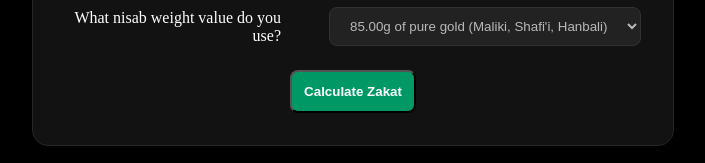
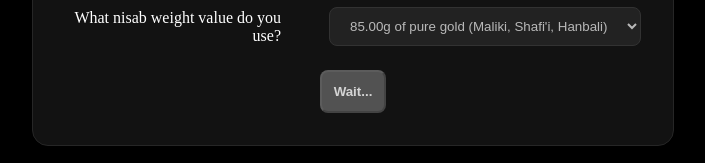
Before and after one commit to AimraneHD/zakat-calculator, a Next.js app: page / in a window 1280 px wide. Shown: the part 274-437 px from the top of the page, without its empty margins (287-992 px from the left). Built offline with nearby package versions, Linux system fonts and the light colour scheme; no server answers.

Commit message:
style: improve layout and button behavior in ZakatCalculator, enhance loading message

```diff
--- a/src/app/page.tsx
+++ b/src/app/page.tsx
@@ -2,7 +2,7 @@
 
 import { useEffect, useState } from "react";
 
-// apparently this abomination of a gibberish removes the spinners...
+// apparently this abomination of a gibberish removes the arrow spinners...
 const remove_arrow_spinners = "[&::-webkit-inner-spin-button]:appearance-none [&::-webkit-outer-spin-button]:appearance-none [-moz-appearance:textfield]";
 
 // premium stylizing by GEMINI
@@ -147,7 +147,7 @@
         )}
 
         <br/>
-        <div className="grid grid-cols-[auto_auto] gap-4 items-center justify-center text-right">
+        <div className="grid grid-cols-1 md:grid-cols-[auto_auto] gap-4 items-center justify-center text-center md:text-right">
           <label className="pr-4">Which country are you from? </label>
           <div className="pl-4 text-left">
             <input
@@ -197,14 +197,14 @@
 
         <button
           onClick={handleCalculate}
-          disabled={calculating}
+          disabled={calculating || loading}
           className={`mt-6 p-3 rounded-lg font-semibold transition-all ${
-            calculating
+            calculating || loading
               ? "bg-neutral-600 text-neutral-300 cursor-not-allowed"
               : "bg-emerald-600 text-white hover:bg-emerald-500 active:scale-95"
           }`}
         >
-          {calculating ? "Fetching live market data..." : "Calculate Zakat"}
+          { loading ? "Wait..." : (<label>{calculating ? "Fetching live data..." : "Calculate Zakat"}</label>) }
         </button>
       </div>
 
```
